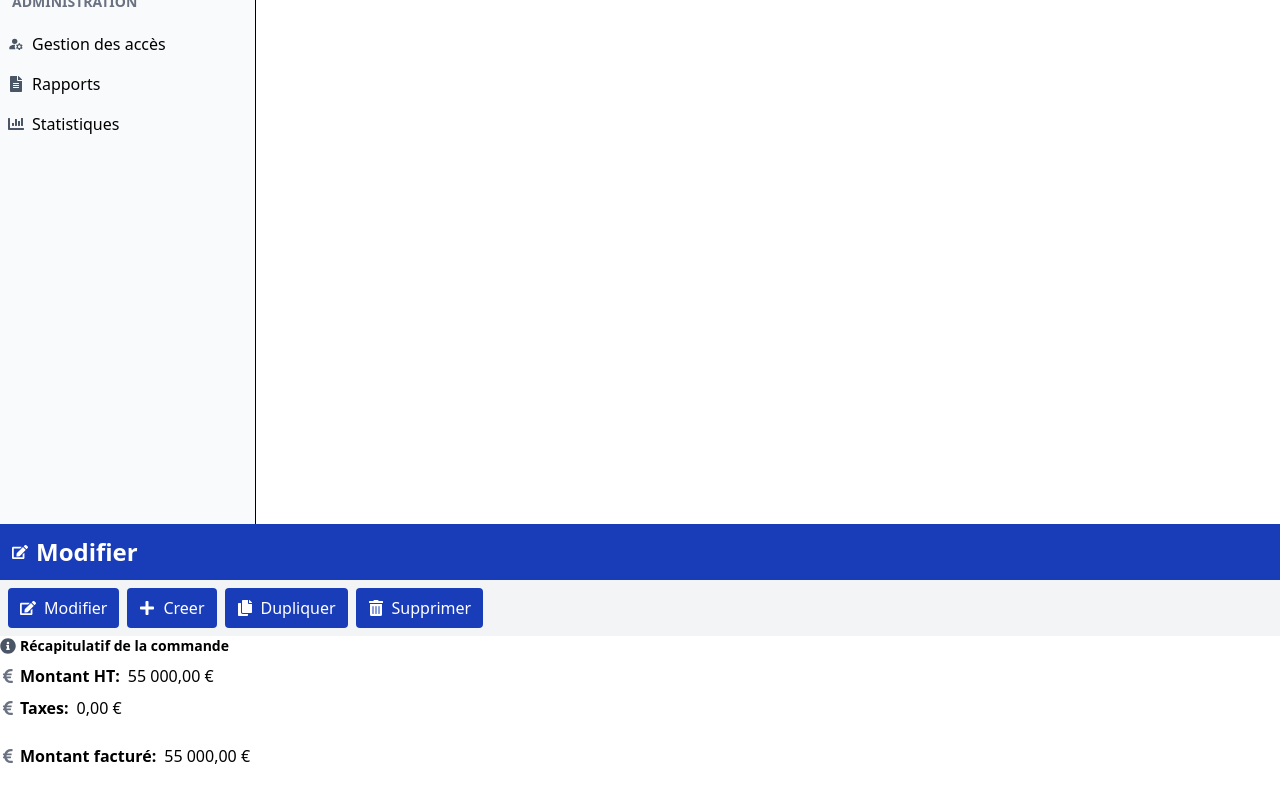
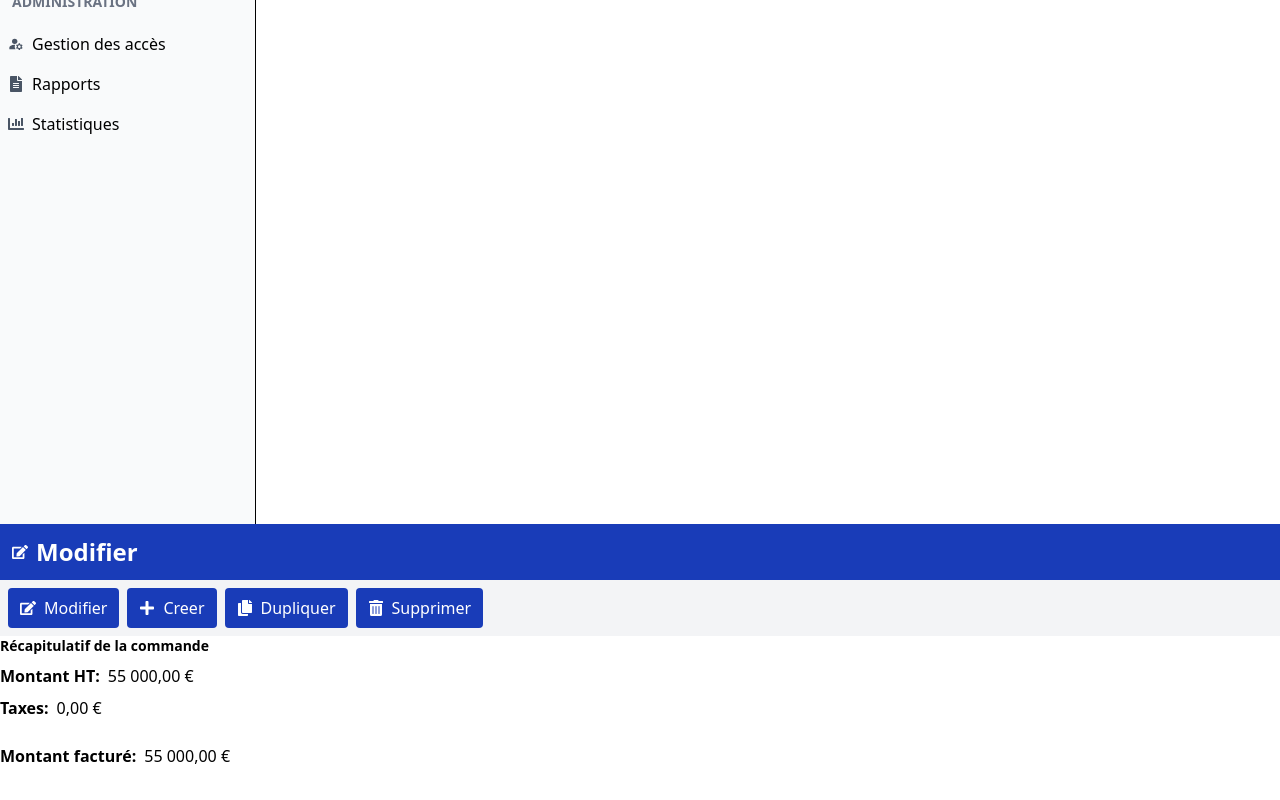
Before and after one commit to IBNESSAYEH/CommandeDeVente, a React (Vite) app: page / in a window 1280 px wide. Shown: the part 276-1076 px from the top of the page. Built offline with nearby package versions, Linux system fonts and the light colour scheme.

Commit message:
add InfoField & InfoSection component

```diff
--- a/src/components/display/InfoField.jsx
+++ b/src/components/display/InfoField.jsx
@@ -1,10 +1,10 @@
 import React from 'react'
 
-const InfoField = ({ label, value, icon }) => {
+const InfoField = ({ label, value }) => {
   return (
 
     <div className="flex mb-2 items-center">
-       {icon && <span className="mr-1 text-gray-500">{icon}</span>}
+
        <div  className="mr-2 font-bold">{label}:</div>
         <div> {value}</div>
     </div>
--- a/src/components/display/InfoSection.jsx
+++ b/src/components/display/InfoSection.jsx
@@ -1,11 +1,11 @@
 import React from 'react'
 
-const InfoSection = ({ title, icon, children }) => {
+const InfoSection = ({ title, children }) => {
   return (
     <div className="mb-6">
        {title &&  (
         <div className="flex items-center mb-2">
-            {icon &&   <span  className="mr-1 text-gray-600">{icon}</span>}
+
           <h6 className="text-sm font-semibold">{title}</h6>
         </div>
       )}
--- a/src/pages/SalesOrderPage.jsx
+++ b/src/pages/SalesOrderPage.jsx
@@ -15,14 +15,14 @@ const SalesOrderPage = () => {
     <ActionBar></ActionBar>
 
 
-    <InfoSection title="Récapitulatif de la commande" icon={<FaInfoCircle />}>
+    <InfoSection title="Récapitulatif de la commande" >
                 <div className="grid grid-cols-1 md:grid-cols-2 gap-4">
                   <div>
-                      <InfoField label="Montant HT" value="55 000,00 €" icon={<FaEuroSign />} />
-                    <InfoField label="Taxes" value="0,00 €" icon={<FaEuroSign />} />
+                      <InfoField label="Montant HT" value="55 000,00 €" />
+                    <InfoField label="Taxes" value="0,00 €" />
                   </div>
                   <div>
-                      <InfoField label="Montant facturé" value="55 000,00 €" icon={<FaEuroSign />} />
+                      <InfoField label="Montant facturé" value="55 000,00 €" />
                   </div>
                 </div>
               </InfoSection>
```
